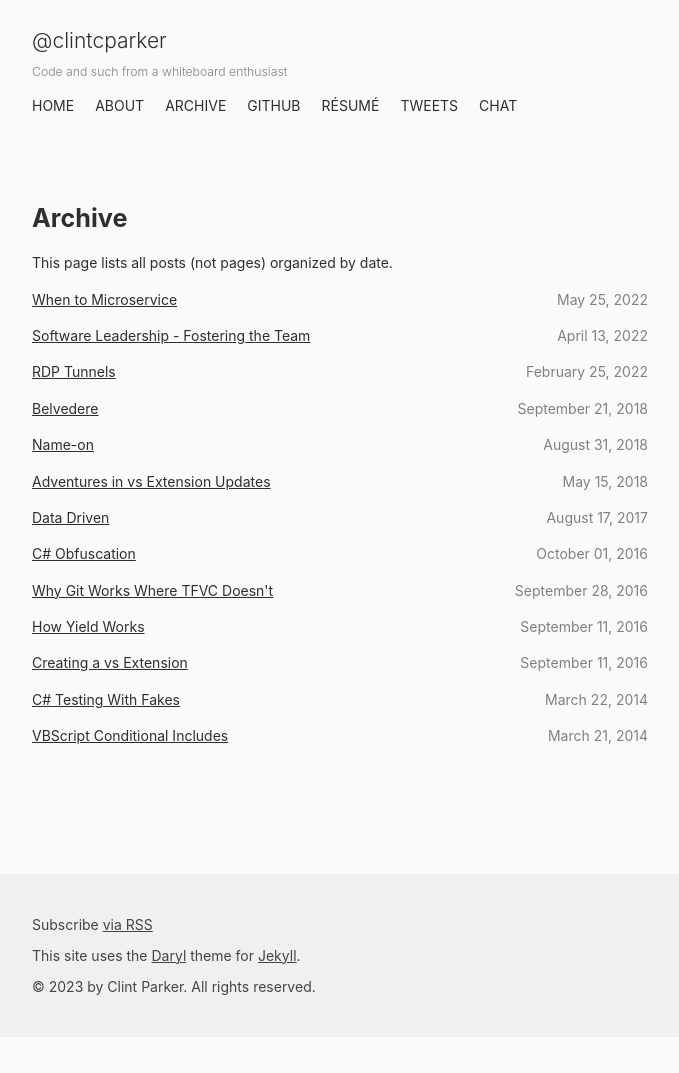
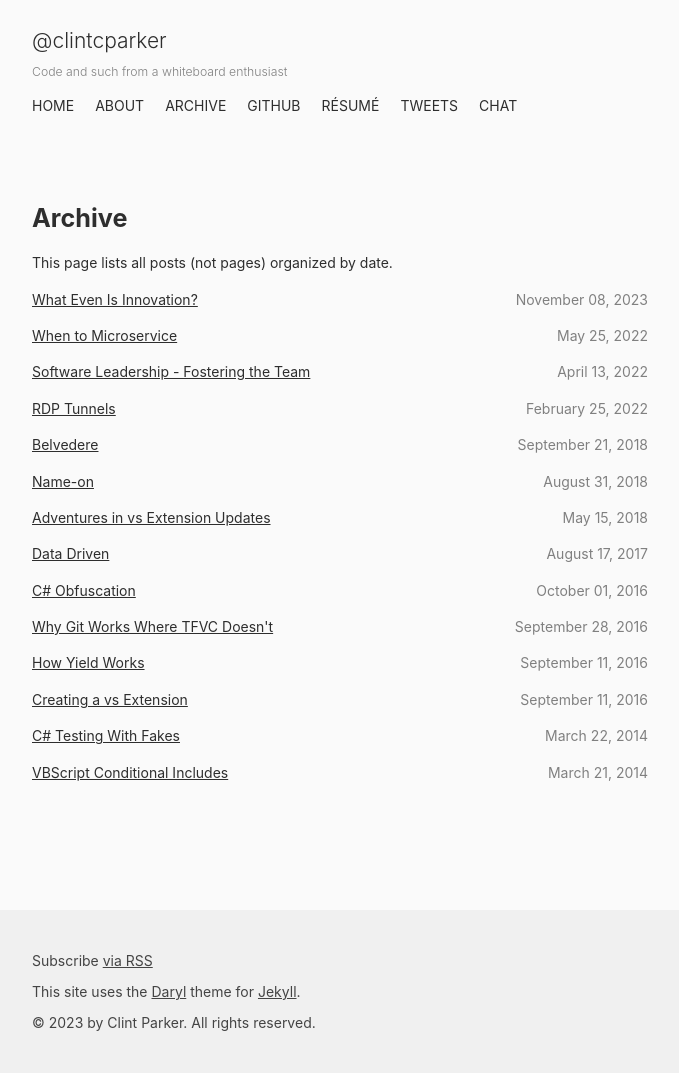
Before and after one commit to clintcparker/clintcparker.github.com, a Jekyll site: the page built from archive.md, in a window 1280 px wide. Shown: the whole page, without its empty margins (300-979 px from the left). Built offline with Jekyll 4.4.1, drawn with Linux system fonts in a browser that asks for light colours; a script that is not in the unit is left out; before the commit the page ends 1037 px from its top, so only the background shows below that.

Commit message:
publishing

```diff
--- a/_drafts/what-even-is-innovation.md
+++ b/_posts/2023-11-08-what-even-is-innovation.md
@@ -1,6 +1,7 @@
 ---
 layout: post
 title: "What Even Is Innovation?"
+date: 2023-11-08T10:05:08-08:00
 ---
 I was once asked about the most inventive or innovative thing I’d done. Where to start? I’m a middling engineer at best. I fully subscribe to my own pitch as a leader that engineers should prioritize simplicity and obviousness over performance and cleverness.
 
```
